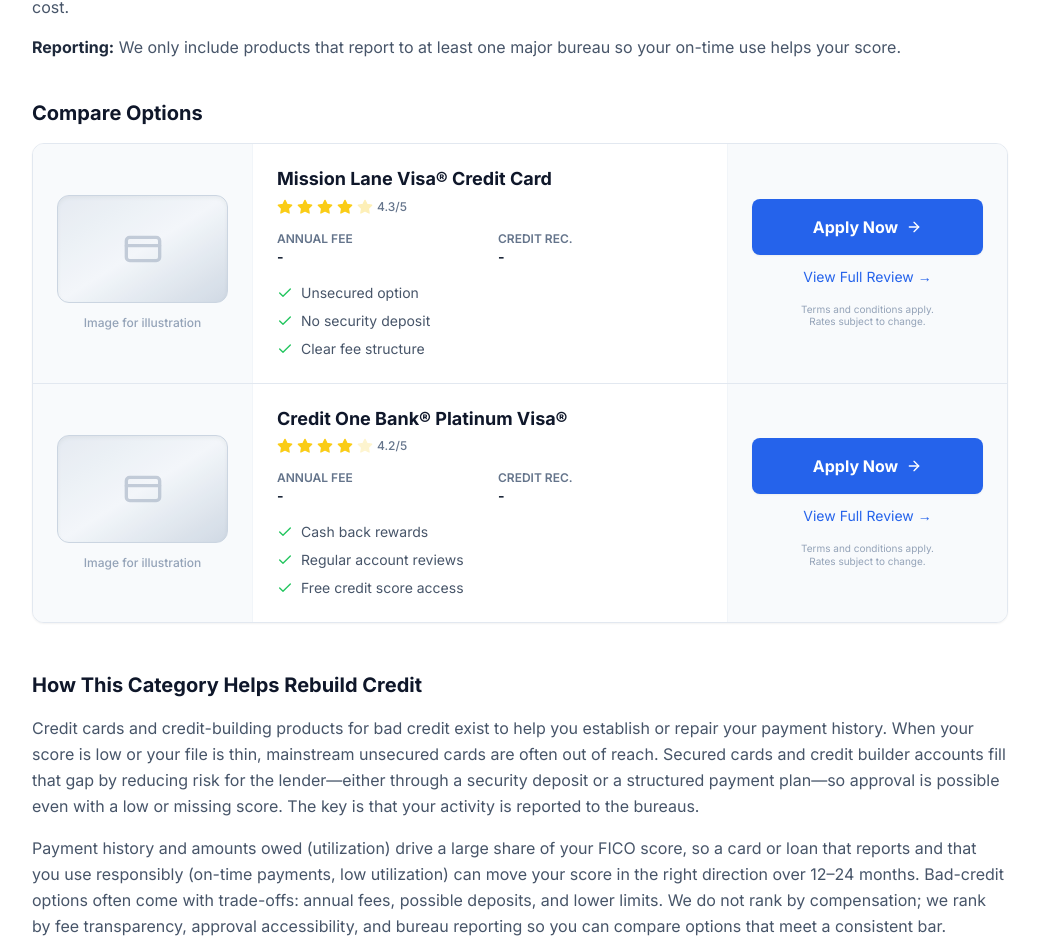
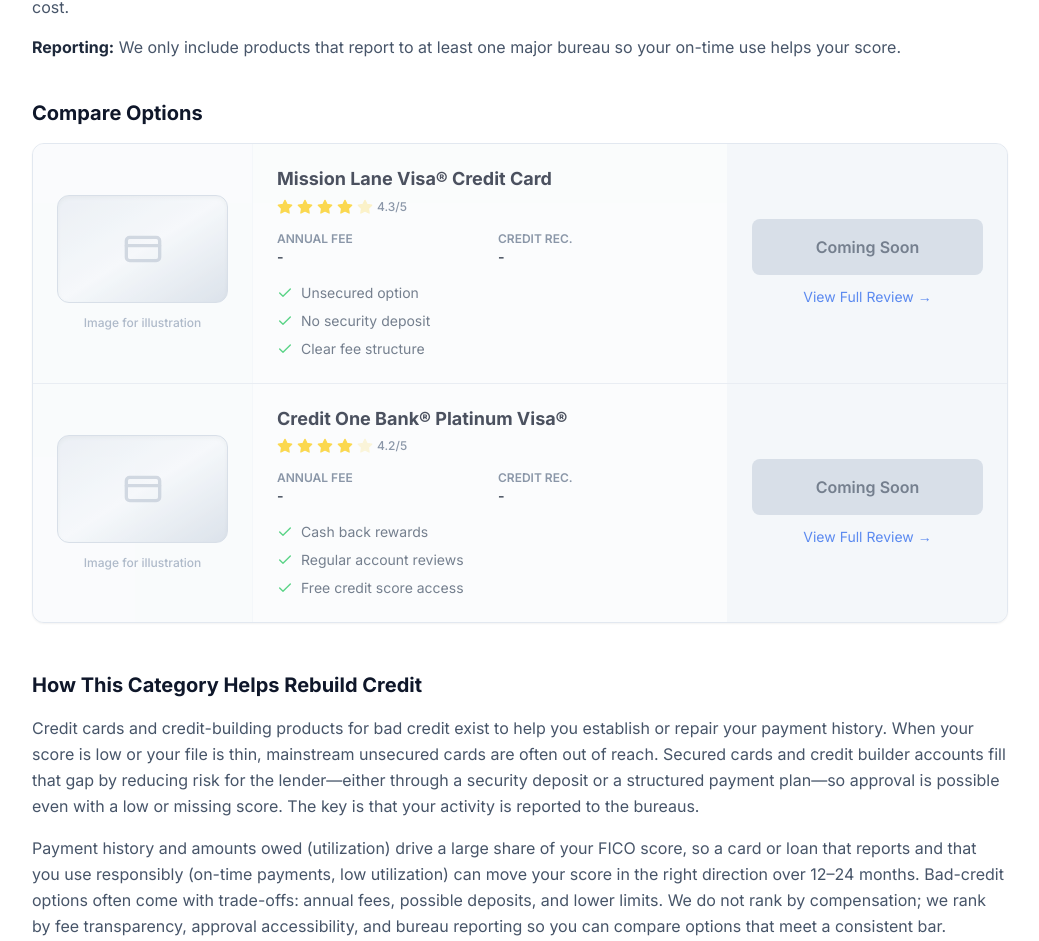
Before and after one commit to Holagpt-ai/badcreditfirst-v3, a Next.js app: page /credit-cards/category/bad-credit in a window 1280 px wide. Shown: the part 814-1755 px from the top of the page, without its empty margins (120-1159 px from the left). Built offline with nearby package versions, Linux system fonts and the light colour scheme.

Commit message:
feat: handle coming-soon cards with disabled CTAs and clear status

```diff
--- a/app/credit-cards/category/[slug]/page.tsx
+++ b/app/credit-cards/category/[slug]/page.tsx
@@ -140,6 +140,7 @@
                   slug={c.slug}
                   reviewUrl={c.reviewUrl}
                   editorialScore={c.editorialScore}
+                  status={c.status}
                 />
               ))}
             </div>
--- a/app/credit-cards/results/[segment]/page.tsx
+++ b/app/credit-cards/results/[segment]/page.tsx
@@ -60,6 +60,7 @@
               slug={card.slug}
               reviewUrl={card.reviewUrl}
               editorialScore={card.editorialScore}
+              status={card.status}
               segment={segment}
               position={index + 1}
             />
--- a/app/credit-cards/review/[slug]/page.tsx
+++ b/app/credit-cards/review/[slug]/page.tsx
@@ -34,7 +34,8 @@
     notFound();
   }
 
-  const { approvalOdds, realWorldUseCase, feeRisk, upgradePath, title, fees, badFor, categorySlug, editorialScore } = card;
+  const { approvalOdds, realWorldUseCase, feeRisk, upgradePath, title, fees, badFor, categorySlug, editorialScore, status } = card;
+  const isComingSoon = status === 'coming-soon';
   const applyHref = getAffiliateLink(slug);
   const reviewUrl = `${baseUrl}${card.reviewUrl}`;
   const ratingValue = '4.5'; // Schema unchanged (display-only uses editorialScore)
@@ -116,7 +117,7 @@
           </div>
         </div>
 
-        <div className="bg-white border border-slate-200 rounded-xl shadow-sm overflow-hidden">
+        <div className={`bg-white border border-slate-200 rounded-xl shadow-sm overflow-hidden ${isComingSoon ? 'opacity-90 bg-slate-50/50' : ''}`}>
           {/* Card image placeholder */}
           <div className="p-8 flex justify-center border-b border-slate-100 bg-slate-50">
             <div className="w-full max-w-sm aspect-[1.586] rounded-xl bg-gradient-to-br from-slate-200 via-slate-100 to-slate-300 shadow-inner border border-slate-300 flex items-center justify-center relative overflow-hidden">
@@ -175,6 +176,12 @@
 
           {/* CTA + Internal links */}
           <div className="px-8 pb-8 border-t border-slate-100">
+            {isComingSoon ? (
+              <div className="w-full py-4 bg-slate-200 text-slate-600 font-semibold rounded-lg text-center cursor-not-allowed" aria-disabled="true">
+                Coming Soon
+              </div>
+            ) : (
+              <>
                 <a
                   href={applyHref}
                   target="_blank"
@@ -189,6 +196,8 @@
                 <p className="mt-6 text-xs text-slate-400 text-center leading-relaxed">
                   BadCreditFirst may receive compensation if you apply through links on this page.
                 </p>
+              </>
+            )}
 
             {/* Internal linking: parent category (every review) + 1 contextual education link */}
             <div className="mt-6 pt-6 border-t border-slate-200 flex flex-wrap gap-4 justify-center text-sm">
--- a/app/page.tsx
+++ b/app/page.tsx
@@ -49,6 +49,7 @@
                 slug={card.slug}
                 reviewUrl={card.reviewUrl}
                 editorialScore={card.editorialScore}
+                status={card.status}
               />
             ))}
           </div>
--- a/components/DetailedCardRow.tsx
+++ b/components/DetailedCardRow.tsx
@@ -21,23 +21,26 @@
   position?: number;
   /** Editorial star rating for display only (4.1–4.6). */
   editorialScore?: number;
+  /** Card availability: active (Apply CTA) or coming-soon (no issuer link). */
+  status?: 'active' | 'coming-soon';
 }
 
 const BEST_RATING = 5;
 
-export default function DetailedCardRow({ title, label, highlights, fees, creditScore, slug, reviewUrl, segment, position, editorialScore = 4.5 }: DetailedCardRowProps) {
+export default function DetailedCardRow({ title, label, highlights, fees, creditScore, slug, reviewUrl, segment, position, editorialScore = 4.5, status = 'active' }: DetailedCardRowProps) {
   const applyHref = getAffiliateLink(slug, segment, position);
   const score = Math.min(BEST_RATING, Math.max(4.1, editorialScore));
   const fullStars = Math.floor(score);
   const partialOpacity = score - fullStars;
+  const isComingSoon = status === 'coming-soon';
 
   const handleApplyClick = () => {
-    trackEvent('apply_click', 'Card', slug, position ?? 0);
+    if (!isComingSoon) trackEvent('apply_click', 'Card', slug, position ?? 0);
   };
 
   return (
 
-  <div className="flex flex-col md:flex-row">
+  <div className={`flex flex-col md:flex-row ${isComingSoon ? 'opacity-75 bg-slate-50/80' : ''}`}>
     {/* LEFT: Compliant Image Placeholder (No Logos) */}
     <div className="w-full md:w-[220px] p-6 flex flex-col items-center justify-center border-b md:border-b-0 md:border-r border-slate-100 bg-slate-50">
        <div className="w-full aspect-[1.586] rounded-xl bg-gradient-to-br from-slate-200 via-slate-100 to-slate-300 shadow-inner border border-slate-300 flex items-center justify-center relative overflow-hidden">
@@ -89,7 +92,12 @@
       </div>
     </div>
     {/* RIGHT: Action Area */}
-    <div className="w-full md:w-[280px] p-6 bg-slate-50 flex flex-col justify-center border-t md:border-t-0 md:border-l border-slate-100">
+    <div className={`w-full md:w-[280px] p-6 flex flex-col justify-center border-t md:border-t-0 md:border-l border-slate-100 ${isComingSoon ? 'bg-slate-100' : 'bg-slate-50'}`}>
+        {isComingSoon ? (
+          <div className="w-full py-4 bg-slate-300 text-slate-600 font-semibold rounded-lg text-center cursor-not-allowed" aria-disabled="true">
+            Coming Soon
+          </div>
+        ) : (
           <a
             href={applyHref}
             target="_blank"
@@ -100,15 +108,18 @@
             Apply Now
             <ArrowRight className="w-4 h-4 ml-2 group-hover:translate-x-1 transition-transform" aria-hidden="true" />
           </a>
+        )}
         <Link
           href={reviewUrl}
           className="mt-3 text-center text-blue-600 text-sm hover:underline block"
         >
           View Full Review <span aria-hidden="true">{'\u2192'}</span>
         </Link>
+        {!isComingSoon && (
           <p className="mt-4 text-[10px] text-center text-slate-400 leading-tight">
             Terms and conditions apply. <br/> Rates subject to change.
           </p>
+        )}
     </div>
   </div>
 ); }
--- a/lib/card-data.ts
+++ b/lib/card-data.ts
@@ -27,6 +27,8 @@
   badFor: string;
   /** Parent category slug for internal linking, e.g. secured-cards, credit-builder, bad-credit. */
   categorySlug: string;
+  /** Card availability: active (Apply CTA) or coming-soon (no issuer link). */
+  status: 'active' | 'coming-soon';
   /** Editorial star rating for display only (4.1–4.6); not used in schema yet. */
   editorialScore: number;
   /** One-line risk summary (optional). */
@@ -52,6 +54,7 @@
     upgradePath: 'Unsecured Platinum after 6 months.',
     badFor: "People who can't deposit $200 or need rewards.",
     categorySlug: 'secured-cards',
+    status: 'active',
     editorialScore: 4.6,
     riskSummary: 'Annual fee is charged upfront; missing a payment can hurt your new credit file.',
     whoThisIsBadFor: 'Not for people who need a high credit limit or rewards.',
@@ -72,6 +75,7 @@
     upgradePath: 'Unsecured cards after 12 months of on-time payments.',
     badFor: 'People who can qualify for a no-annual-fee secured card elsewhere.',
     categorySlug: 'secured-cards',
+    status: 'active',
     editorialScore: 4.5,
     riskSummary: 'High fee risk in year one; the $49 annual fee is non-refundable.',
     whoThisIsBadFor: 'Not for people who can qualify for a no-annual-fee secured card elsewhere.',
@@ -92,6 +96,7 @@
     upgradePath: 'Secured card after completing the term.',
     badFor: 'People who need cash now or already have several positive tradelines.',
     categorySlug: 'credit-builder',
+    status: 'active',
     editorialScore: 4.4,
     riskSummary: 'You do not get the money until the term ends; not suitable if you need cash now.',
     whoThisIsBadFor: 'Not for people who already have several positive tradelines and want revolving credit.',
@@ -112,6 +117,7 @@
     upgradePath: 'Compare other unsecured options after improving score.',
     badFor: 'People with no credit history or very low scores.',
     categorySlug: 'bad-credit',
+    status: 'coming-soon',
     editorialScore: 4.3,
     riskSummary: 'Unsecured cards for fair credit can have variable rates and fees; check the offer.',
     whoThisIsBadFor: 'Not for people with no credit history or very low scores.',
@@ -132,6 +138,7 @@
     upgradePath: 'Cards with clearer fee structures after building history.',
     badFor: 'People who want a single, transparent annual fee.',
     categorySlug: 'bad-credit',
+    status: 'coming-soon',
     editorialScore: 4.2,
     riskSummary: 'Fees vary by applicant; your offer may differ from marketing.',
     whoThisIsBadFor: 'Not for people who want a single, transparent annual fee.',
```
Lines whose indentation alone changed are shown as unchanged.
